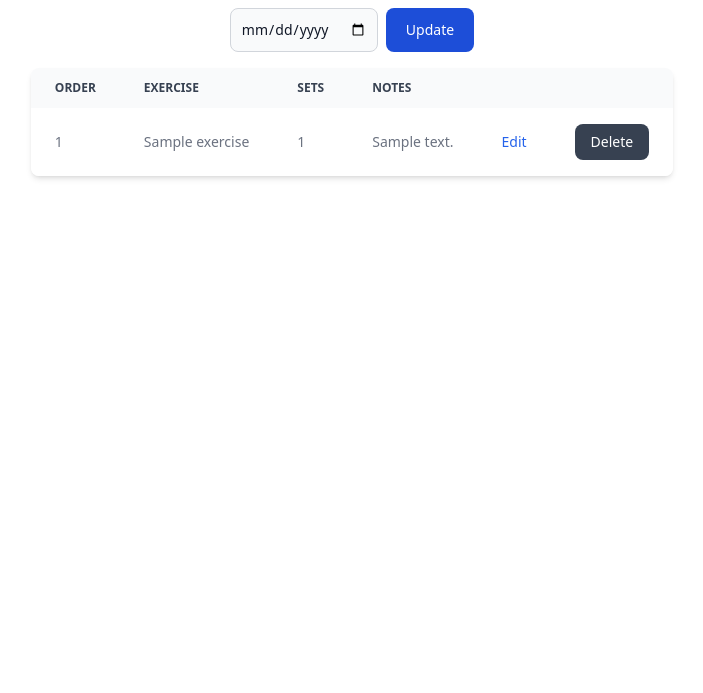
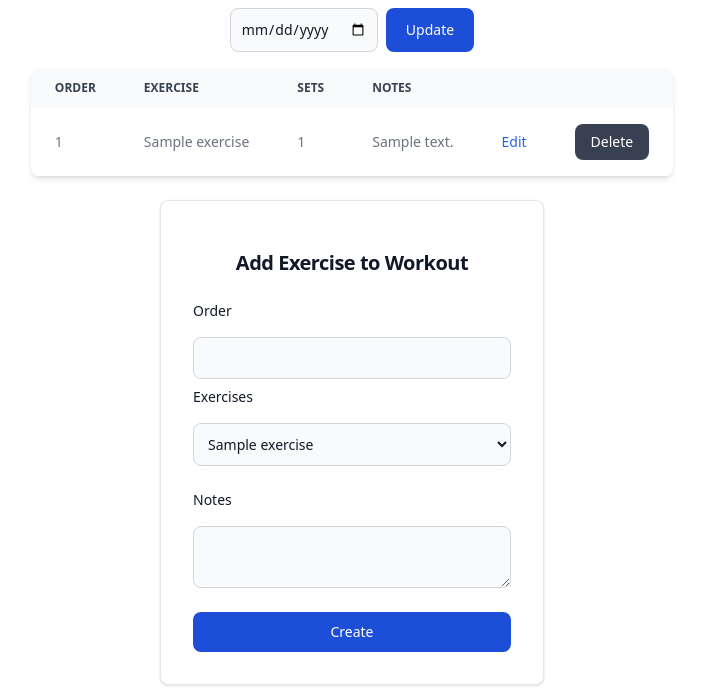
Before and after one commit to paulharbulak-maxar/exercise-db, a FastAPI app: page /workouts/1 in a window 1280 px wide. Shown: the part 140-833 px from the top of the page, without its empty margins (288-991 px from the left). Before the commit the page ends 319 px from the top, so only its background shows below. Run offline with FastAPI, Linux system fonts and the light colour scheme; tables that the repository leaves empty hold one stand-in row (values such as "Sample post"); some libraries are stand-ins or nearby versions.

Commit message:
Add form for adding exercises to workout. Add logic for changing order of exercises when workout exercise is added, deleted, or order is modified.

```diff
--- a/main.py
+++ b/main.py
@@ -380,12 +380,13 @@ def get_workouts(request: Request):
 def get_workout(request: Request, workout_id: int):
     with Session(engine) as session:
         workout = session.exec(select(Workout).where(Workout.id == workout_id)).one()
+        exercises = session.exec(select(Exercise)).all()
 
         # return workout
         return templates.TemplateResponse(
             request=request,
             name="workout.html",
-            context={"workout": workout},
+            context={"workout": workout, "exercises": exercises},
         )
 
 
@@ -441,13 +442,85 @@ def get_exercises():
 
 
 # WorkoutExercise
+# This is used to change order of other exercises when exercise order is updated
+def update_exercise_order(session, workout_exercise, order):
+    other_exercises = session.exec(
+        select(WorkoutExercise)
+        .where(WorkoutExercise.id != workout_exercise.id)
+        .where(WorkoutExercise.workout_id == workout_exercise.workout_id)
+    ).all()
+
+    for ex in other_exercises:
+        if order <= ex.order < workout_exercise.order:
+            ex.order += 1
+        elif order >= ex.order > workout_exercise.order:
+            ex.order -= 1
+
+        session.add(ex)
+
+    return session
+
+
+# This is used to increment order of later exercises when new exercise is added
+def increment_exercise_order(session, workout_id, order):
+    exercises_after = session.exec(
+        select(WorkoutExercise)
+        .where(WorkoutExercise.workout_id == workout_id)
+        .where(WorkoutExercise.order >= order)
+    ).all()
+
+    for ex in exercises_after:
+        ex.order += 1
+        session.add(ex)
+
+
+# This is used to decrement order of later exercises when exercise is deleted
+def decrement_exercise_order(session, workout_exercise):
+    exercises_after = session.exec(
+        select(WorkoutExercise)
+        .where(WorkoutExercise.id != workout_exercise.id)
+        .where(WorkoutExercise.workout_id == workout_exercise.workout_id)
+        .where(WorkoutExercise.order > workout_exercise.order)
+    ).all()
+
+    for ex in exercises_after:
+        ex.order -= 1
+        session.add(ex)
+
+
+# @app.post("/workout_exercises/", response_model=WorkoutExercise)
+# def create_workout_exercise(workout_exercise: WorkoutExercise):
+#     with Session(engine) as session:
+#         session.add(workout_exercise)
+#         session.commit()
+#         session.refresh(workout_exercise)
+#
+#         return workout_exercise
+
+
 @app.post("/workout_exercises/", response_model=WorkoutExercise)
-def create_workout_exercise(workout_exercise: WorkoutExercise):
+def create_workout_exercise(
+    workout_id: Annotated[int, Form()],
+    order: Annotated[int, Form()],
+    exercise_id: Annotated[int, Form()],
+    notes: Annotated[str, Form()] = "",
+):
+    workout_exercise = WorkoutExercise(
+        workout_id=workout_id,
+        order=order,
+        exercise_id=exercise_id,
+        notes=notes,
+    )
     with Session(engine) as session:
+        increment_exercise_order(session, workout_id, order)
         session.add(workout_exercise)
         session.commit()
         session.refresh(workout_exercise)
-        return workout_exercise
+
+    return RedirectResponse(
+        app.url_path_for("get_workout", workout_id=workout_id),
+        status_code=status.HTTP_303_SEE_OTHER,
+    )
 
 
 @app.get("/workout_exercises/", response_model=list[WorkoutExercise])
@@ -496,15 +569,17 @@ def update_workout_exercise(
     workout_exercise_id: int,
     order: Annotated[int, Form()],
     exercise_id: Annotated[int, Form()],
-    notes: Annotated[str, Form()],
+    notes: Annotated[str, Form()] = "",
 ):
     with Session(engine) as session:
         workout_exercise = session.exec(
             select(WorkoutExercise).where(WorkoutExercise.id == workout_exercise_id)
         ).one()
 
-        # TODO: Update order of all other exercises in workout
-        workout_exercise.order = order
+        if order != workout_exercise.order:
+            update_exercise_order(session, workout_exercise, order)
+            workout_exercise.order = order
+
         workout_exercise.exercise_id = exercise_id
         workout_exercise.notes = notes
         session.add(workout_exercise)
@@ -528,8 +603,8 @@ def delete_workout_exercise(workout_exercise_id: int):
             select(WorkoutExercise).where(WorkoutExercise.id == workout_exercise_id)
         ).first()
 
+        decrement_exercise_order(session, workout_exercise)
         workout_id = workout_exercise.workout_id
-        print(f"Deleting workout exercise {workout_id}")
         session.delete(workout_exercise)
         session.commit()
 
--- a/templates/workout.html
+++ b/templates/workout.html
@@ -65,5 +65,27 @@
             </table>
         </div>
     </div>
-    <!--TODO: Add form for adding new exercise to workout-->
+    <form action="/workout_exercises" method="post" enctype="multipart/form-data">
+        <div class="flex flex-row justify-center">
+            <div class="flex flex-col form-group gap-2 m-2 w-full max-w-sm p-4 bg-white border border-gray-200 rounded-lg shadow sm:p-6 md:p-8 dark:bg-gray-800 dark:border-gray-700">
+                <h2 class="flex place-content-center my-4 text-xl md:text-xl lg:text-xl font-bold leading-none tracking-tight text-gray-900 dark:text-white">
+                    Add Exercise to Workout
+                </h2>
+                <input class="hidden" id="workout_id" name="workout_id" value={{ workout.id }}>
+                <label for="order" class="block mb-2 text-sm font-medium text-gray-900 dark:text-white">Order</label>
+                <input type="number" id="order" name="order" max="10" class="bg-gray-50 border border-gray-300 text-gray-900 text-sm rounded-lg focus:ring-blue-500 focus:border-blue-500 block p-2.5 dark:bg-gray-700 dark:border-gray-600 dark:placeholder-gray-400 dark:text-white dark:focus:ring-blue-500 dark:focus:border-blue-500">
+                <label for="exercise_id" class="block mb-2 text-sm font-medium text-gray-900 dark:text-white">Exercises</label>
+                <select id="exercise_id" name="exercise_id" class="mb-4 shrink bg-gray-50 border border-gray-300 text-gray-900 text-sm rounded-lg focus:ring-blue-500 focus:border-blue-500 block w-full p-2.5 dark:bg-gray-700 dark:border-gray-600 dark:placeholder-gray-400 dark:text-white dark:focus:ring-blue-500 dark:focus:border-blue-500">
+                    {% for exercise in exercises %}
+                        <option value={{exercise.id}}>{{ exercise.name }}</option>
+                     {% endfor %}
+                </select>
+                <label for="notes" class="block mb-2 text-sm font-medium text-gray-900 dark:text-white">Notes</label>
+                <textarea id="notes" name="notes" class="bg-gray-50 border border-gray-300 text-gray-900 text-sm rounded-lg focus:ring-blue-500 focus:border-blue-500 block p-2.5 dark:bg-gray-700 dark:border-gray-600 dark:placeholder-gray-400 dark:text-white dark:focus:ring-blue-500 dark:focus:border-blue-500"></textarea>
+                <button id="create" type='submit' class="mt-4 text-white bg-blue-700 hover:bg-blue-800 focus:ring-4 focus:outline-none focus:ring-blue-300 font-medium rounded-lg text-sm px-5 py-2.5 text-center dark:bg-blue-600 dark:hover:bg-blue-700 dark:focus:ring-blue-800">
+                    Create
+                </button>
+            </div>
+        </div>
+    </form>
 {% endblock %}
--- a/templates/workout_exercise.html
+++ b/templates/workout_exercise.html
@@ -16,7 +16,6 @@
             </select>
             <label for="notes" class="block mb-2 text-sm font-medium text-gray-900 dark:text-white">Notes</label>
             <textarea id="notes" name="notes" class="bg-gray-50 border border-gray-300 text-gray-900 text-sm rounded-lg focus:ring-blue-500 focus:border-blue-500 block p-2.5 dark:bg-gray-700 dark:border-gray-600 dark:placeholder-gray-400 dark:text-white dark:focus:ring-blue-500 dark:focus:border-blue-500">{{ workout_exercise.notes }}</textarea>
-            <label for="exercise_id" class="block mb-2 text-sm font-medium text-gray-900 dark:text-white">Exercises</label>
             <button id="update" type='submit' class="text-white bg-blue-700 hover:bg-blue-800 focus:ring-4 focus:outline-none focus:ring-blue-300 font-medium rounded-lg text-sm px-5 py-2.5 text-center dark:bg-blue-600 dark:hover:bg-blue-700 dark:focus:ring-blue-800">
                 Update
             </button>
```
